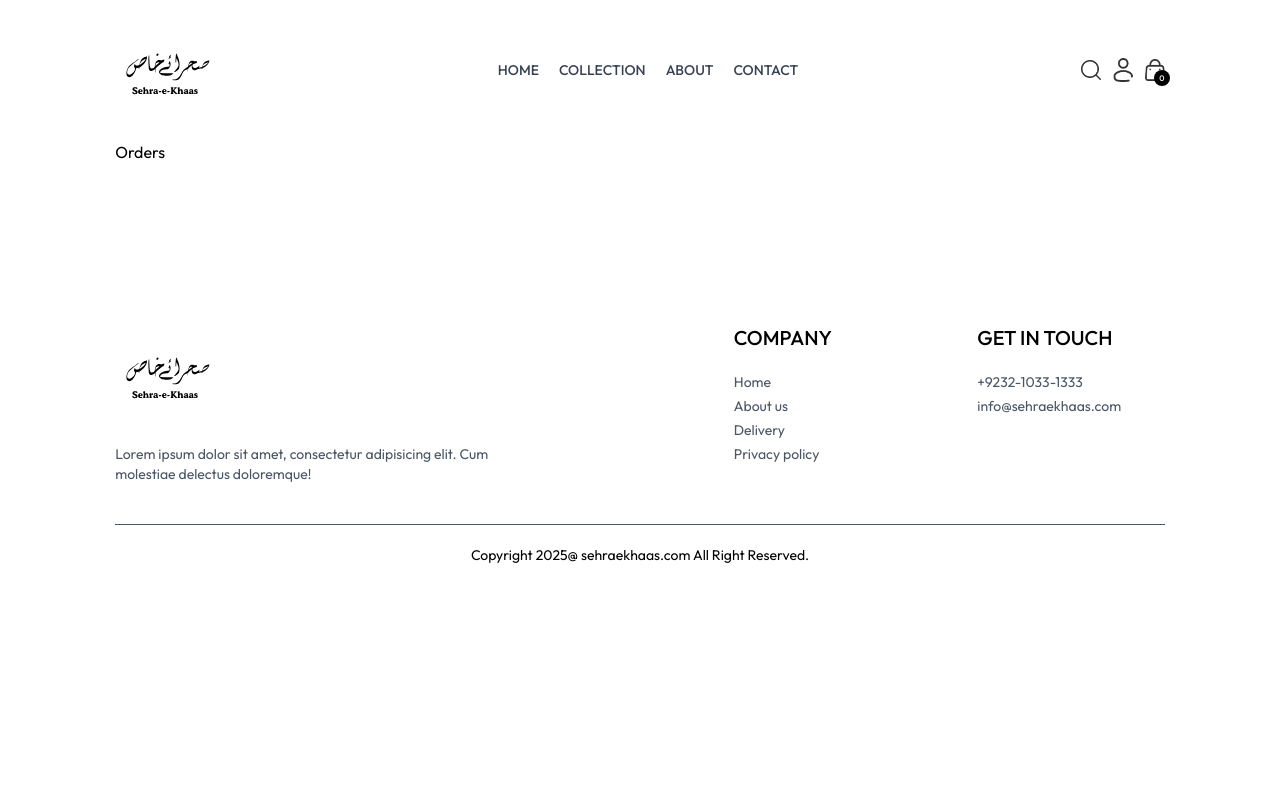
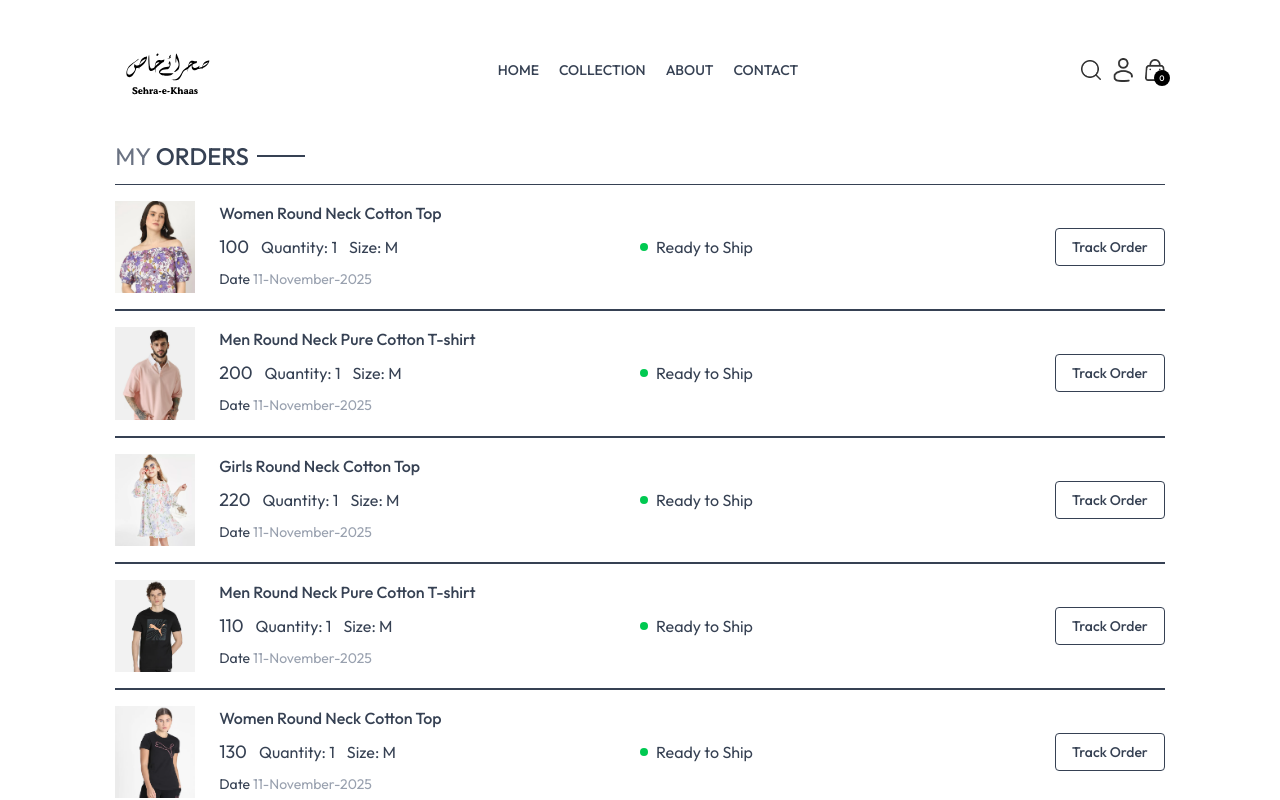
Before and after one commit to Noumansharif27/ECommerceWeb, a React (Vite) app in the folder frontEnd/: page /orders in a window 1280 px wide. Shown: the top 800 px of the page. Built offline with nearby package versions, Linux system fonts and the light colour scheme.

Commit message:
ordr tracking route

```diff
--- a/frontEnd/src/pages/Orders.jsx
+++ b/frontEnd/src/pages/Orders.jsx
@@ -1,9 +1,55 @@
-import React from "react";
+import React, { useContext } from "react";
+import Tittle from "../components/Tittle";
+import { ShopContext } from "../context/ShopContext";
 
 const Orders = () => {
+  const { products, currecy } = useContext(ShopContext);
   return (
-    <div>
-      <h1>Orders</h1>
+    <div border-t pt-16>
+      <div className="text-2xl">
+        <Tittle text1={"MY"} text2={"ORDERS"} />
+      </div>
+
+      <div>
+        {products.slice(0, 5).map((item, index) => (
+          <div
+            key={index}
+            className="py-4 border-t border-b text-gray-700 flex flex-col sm:flex-row md:items-center md:justify-between gap-4"
+          >
+            <div className="flex items-start gap-6 text-sm">
+              <img
+                className="w-16 sm:w-20"
+                src={item.image[0]}
+                alt="ProductItem_Image"
+              />
+              <div>
+                <p className="sm:text-base font-medium">{item.name}</p>
+                <div className="flex items-center gap-3 mt-2 text-base text-gray-700">
+                  <p className="text-lg">
+                    {currecy}
+                    {item.price}
+                  </p>
+                  <p>Quantity: 1</p>
+                  <p>Size: M</p>
+                </div>
+                <p className="mt-2">
+                  Date <span className="text-gray-400"> 11-November-2025 </span>
+                </p>
+              </div>
+            </div>
+
+            <div className="md:w-1/2 flex justify-between">
+              <div className="flex items-center gap-2">
+                <p className="min-w-2 h-2 rounded-full bg-green-500"></p>
+                <p className="text-sm md:text-base">Ready to Ship</p>
+              </div>
+              <button className="border px-4 py-2 text-sm font-medium rounded-sm">
+                Track Order
+              </button>
+            </div>
+          </div>
+        ))}
+      </div>
     </div>
   );
 };
```
